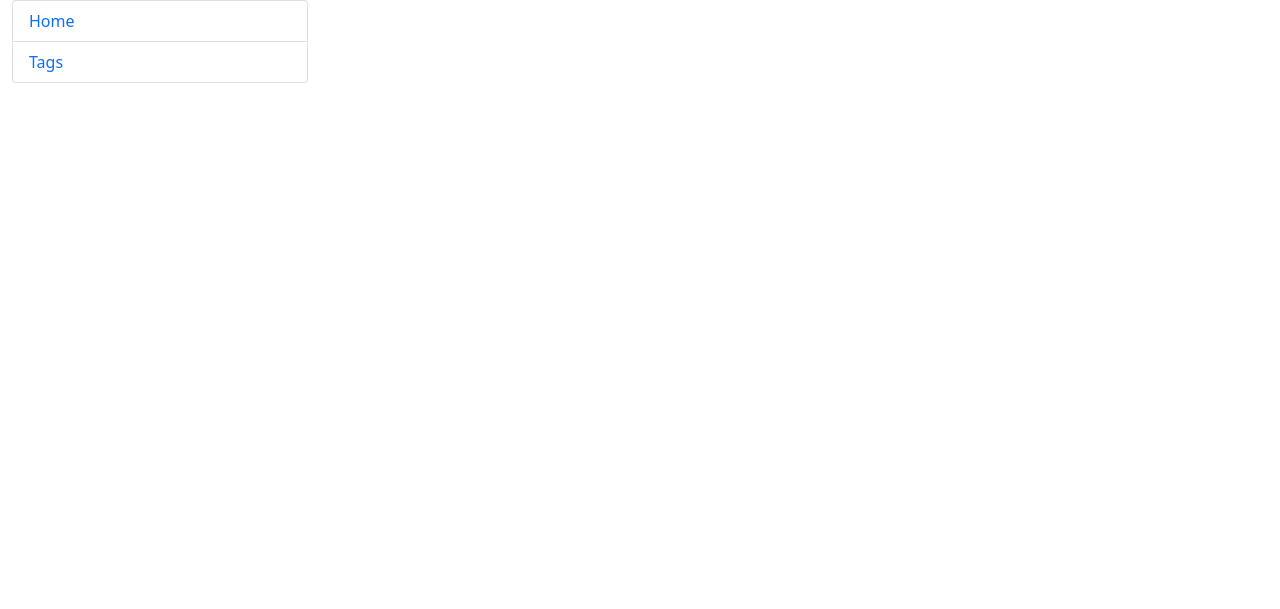
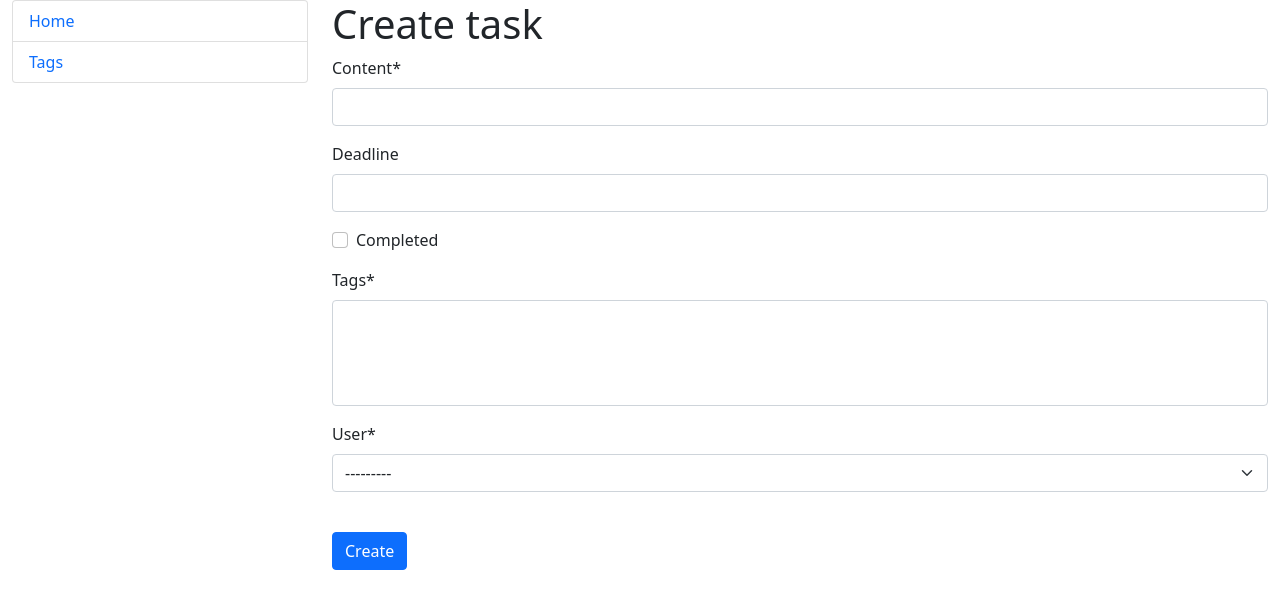
Before and after one commit to bknyrik/to-do-list, a Django app: page /tasks/create/ in a window 1280 px wide. Before the commit the part shown is almost empty. Shown: the top 609 px of the page. Run offline with Django 5.2, Linux system fonts and the light colour scheme; data that the repository does not hold is empty; some libraries are stand-ins or nearby versions.

Commit message:
Override block content and add include create_update_form.html with parameters

```diff
--- a/templates/task_manager/task_form.html
+++ b/templates/task_manager/task_form.html
@@ -1 +1,4 @@
 {% extends "base.html" %}
+{% block content %}
+  {% include "includes/create_update_form.html" with object_type="task" %}
+{% endblock %}
```
